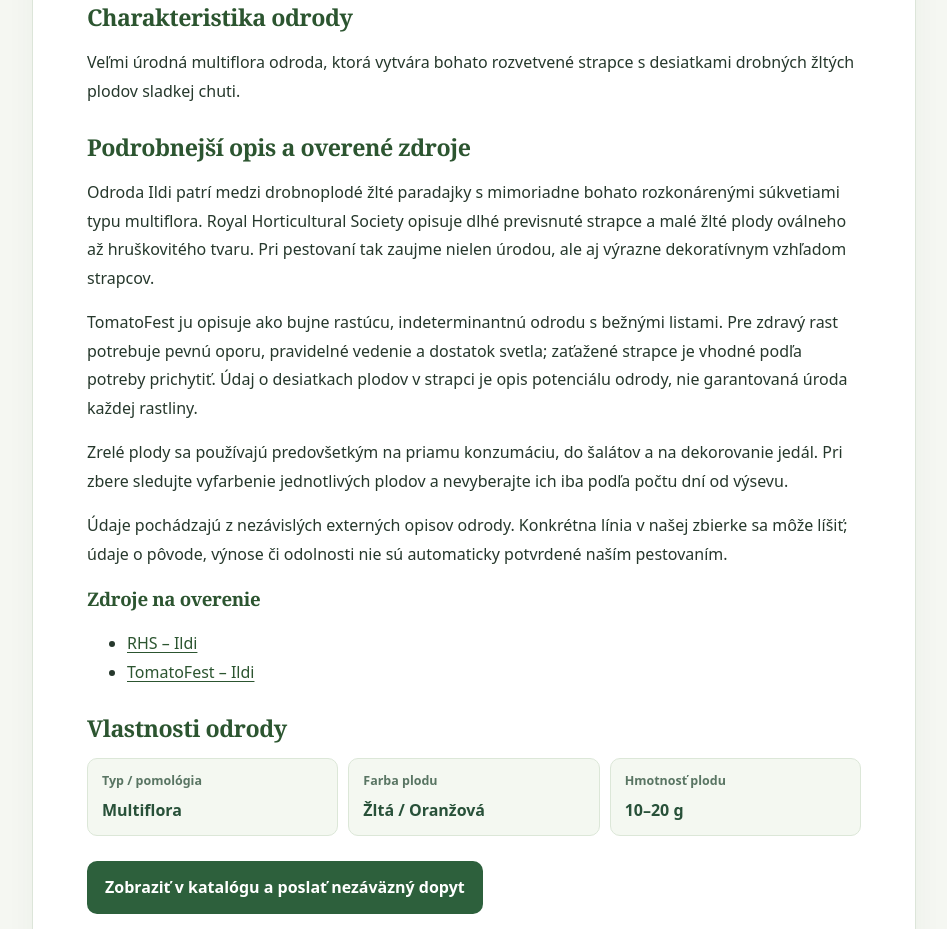
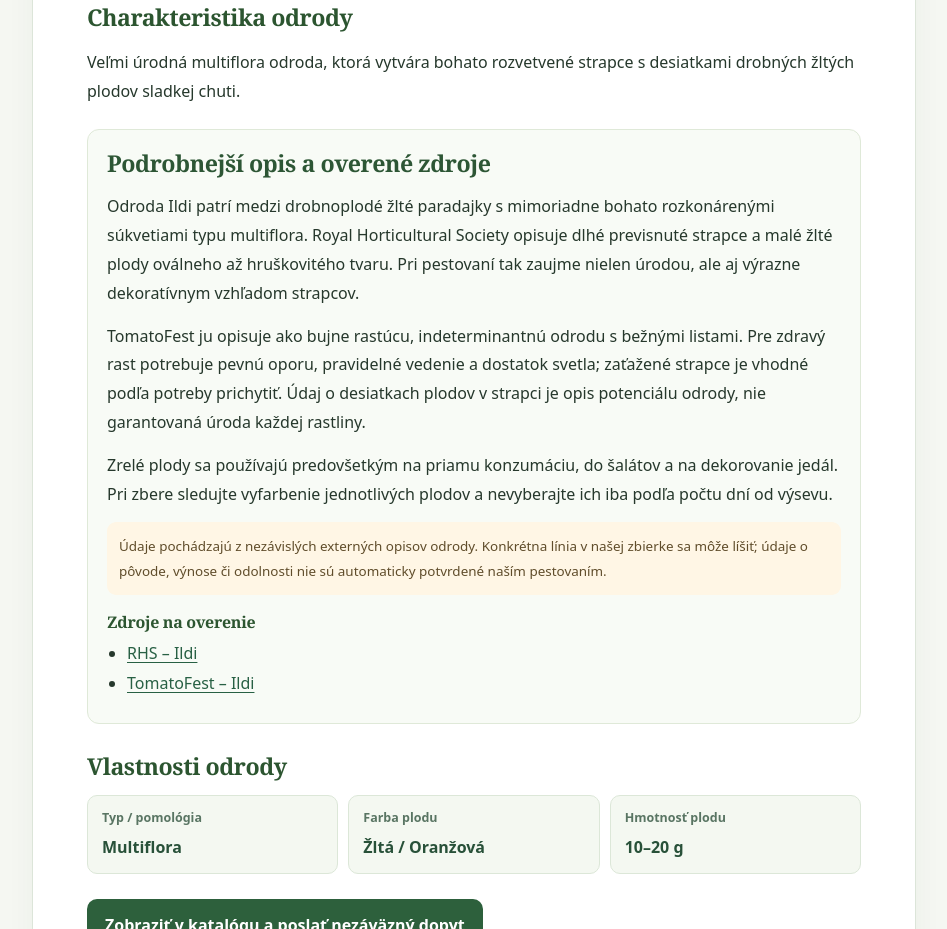
Before and after one commit to goomo1313/Herbaetfructus, a plain HTML site: page odrody/ildi/index.html in a window 1280 px wide. Shown: the part 774-1703 px from the top of the page, without its empty margins (166-1113 px from the left). Drawn offline with nearby package versions, Linux system fonts and the light colour scheme; no server answers.

Commit message:
Style citations and extended editorial profiles in static SEO pages

```diff
--- a/variety-seo.css
+++ b/variety-seo.css
@@ -46,3 +46,13 @@
 .profile-marker:hover{background:#e5f1e2;color:#20452d}
 .profile-marker:focus-visible{outline:3px solid #8ac48a;outline-offset:2px}
 .profile-marker[hidden]{display:none!important}
+
+/* Rozšírené odrodové texty majú explicitne uvedené zdroje. */
+.profile-researched{margin:24px 0;padding:19px;border:1px solid #dfe9d8;background:#f8fbf6;border-radius:12px}
+.profile-researched > h2{margin:0 0 14px;color:#2d5635}
+.profile-researched p{line-height:1.8;margin:0 0 14px}
+.profile-researched h3{font-size:1rem;margin:17px 0 8px}
+.profile-researched .research-caveat{font-size:.84rem;color:#604d2b;background:#fff6e5;padding:12px;border-radius:9px}
+.profile-researched .research-sources{padding-left:20px;margin:6px 0;line-height:1.7}
+.profile-researched .research-sources li{margin:3px 0}
+.profile-researched .research-sources a{color:#286044;text-decoration:underline}
```
